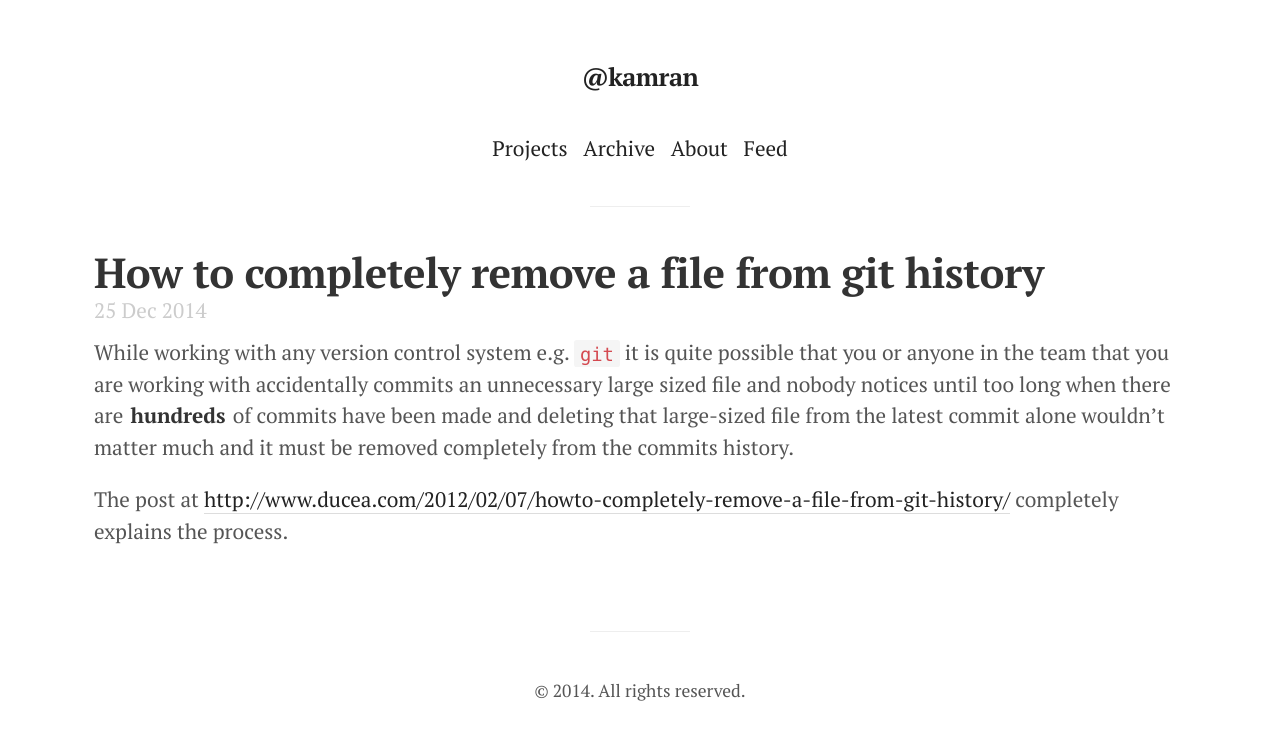
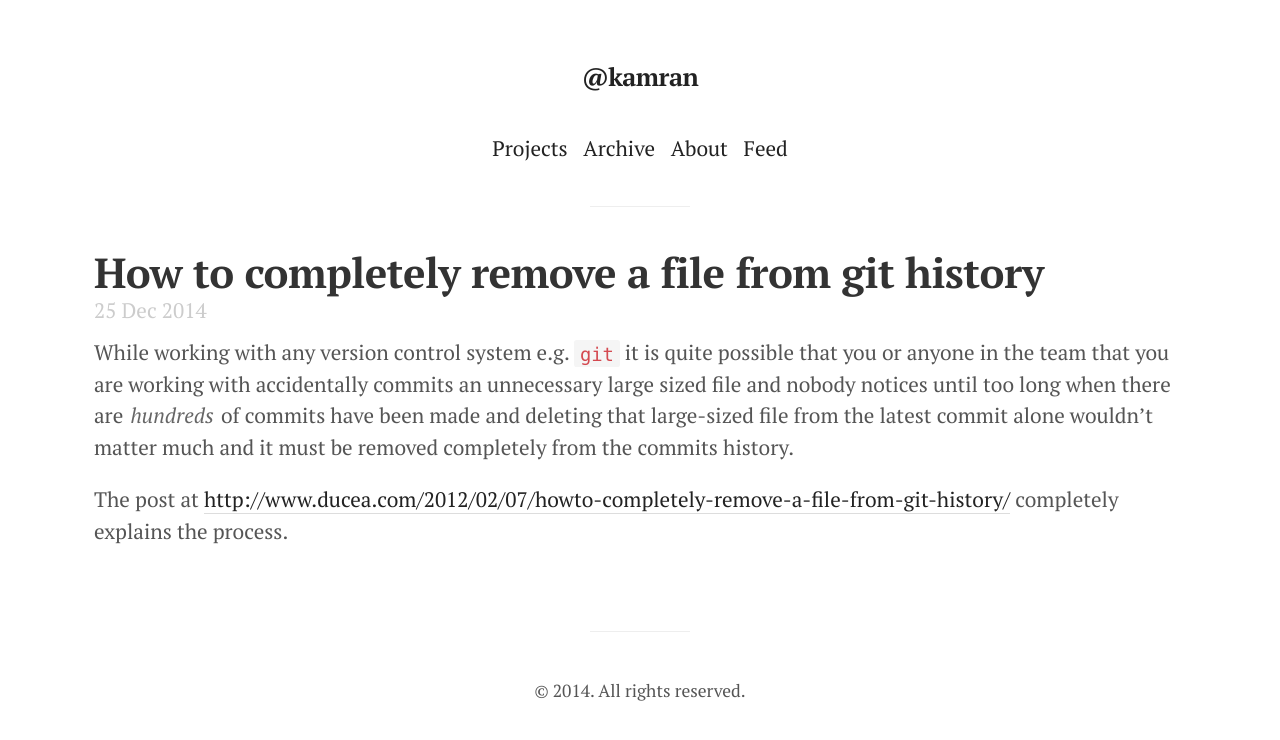
Before and after one commit to kamranahmedse/kamranahmedse.github.io, a Jekyll site: the page built from blog/_posts/2014-12-25-completely-remove-a-file-from-git-history.md, in a window 1280 px wide. Shown: the top 740 px of the page. Built offline with Jekyll 4.4.1, drawn with Linux system fonts in a browser that asks for light colours; comment, search, counter and statistics services are not loaded.

```diff
--- a/blog/_posts/2014-12-25-completely-remove-a-file-from-git-history.md
+++ b/blog/_posts/2014-12-25-completely-remove-a-file-from-git-history.md
@@ -3,6 +3,6 @@ layout: post
 title: How to completely remove a file from git history
 comments: true
 ---
-While working with any version control system e.g. `git` it is quite possible that you or anyone in the team that you are working with accidentally commits an unnecessary large sized file and nobody notices until too long when there are **hundreds** of commits have been made and deleting that large-sized file from the latest commit alone wouldn't matter much and it must be removed completely from the commits history.
+While working with any version control system e.g. `git` it is quite possible that you or anyone in the team that you are working with accidentally commits an unnecessary large sized file and nobody notices until too long when there are *hundreds* of commits have been made and deleting that large-sized file from the latest commit alone wouldn't matter much and it must be removed completely from the commits history.
 
 The post at [http://www.ducea.com/2012/02/07/howto-completely-remove-a-file-from-git-history/](http://www.ducea.com/2012/02/07/howto-completely-remove-a-file-from-git-history/) completely explains the process.
```
